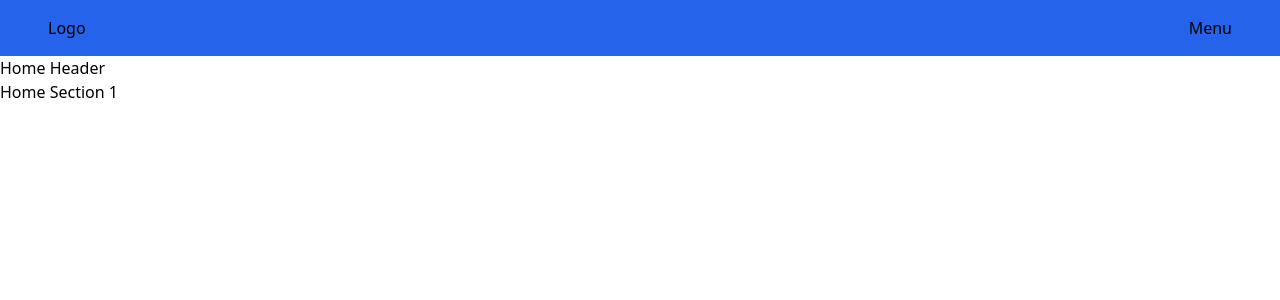
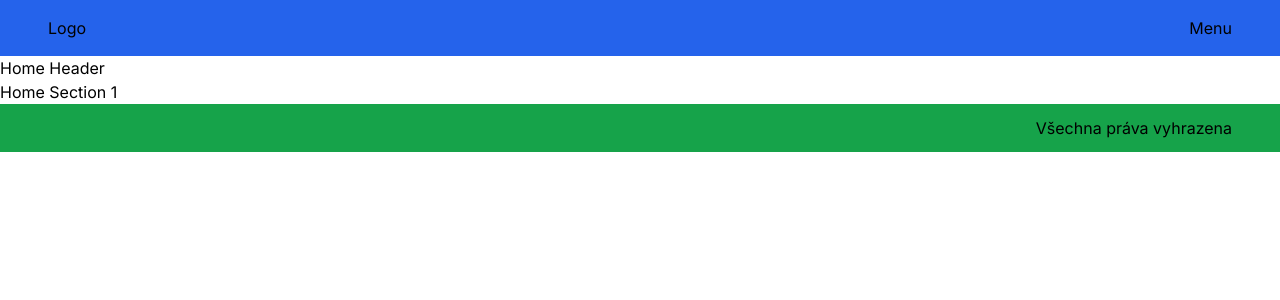
Before and after one commit to PetrGrabovsky/nextjs-starter-template, a Next.js app: page / in a window 1280 px wide. Shown: the top 300 px of the page. Built offline with nearby package versions, Linux system fonts and the light colour scheme.

Commit message:
feat: vytvořen prototyp hlavní Footer komponenty - vytvořen prototyp Footer komponenty v shared/layout/components/Footer.tsx a její integrace do RootLayout - definováno hlavní písmo Inter v RootLayout komponentě

```diff
--- a/app/layout.tsx
+++ b/app/layout.tsx
@@ -1,6 +1,10 @@
+import '@/shared/styles/globals.css';
 import { FC, ReactNode } from 'react';
-import '@/shared/styles/globals.css';
+import { Inter } from 'next/font/google';
 import Header from '@/shared/layout/components/Header';
+import Footer from '@/shared/layout/components/Footer';
+
+const inter = Inter({ subsets: ['latin'] });
 
 interface RootLayoutProps {
   children: ReactNode;
@@ -9,9 +13,10 @@ interface RootLayoutProps {
 const RootLayout: FC<RootLayoutProps> = ({ children }) => {
   return (
     <html lang='cs'>
-      <body className='antialiased'>
+      <body className={`${inter.className} antialiased`}>
         <Header />
         {children}
+        <Footer />
       </body>
     </html>
   );
--- /dev/null
+++ b/shared/layout/components/Footer.tsx
@@ -0,0 +1,13 @@
+import { FC } from 'react';
+
+const Footer: FC = () => {
+  return (
+    <footer className='flex h-12 items-center justify-center bg-green-600'>
+      <div className='container flex items-center justify-end'>
+        <p>Všechna práva vyhrazena</p>
+      </div>
+    </footer>
+  );
+};
+
+export default Footer;
```
